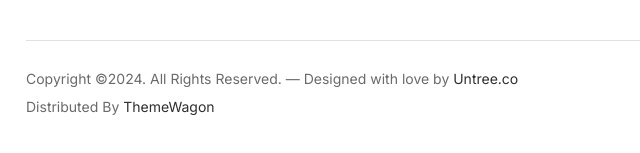
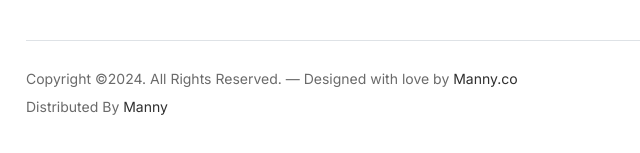
Before and after one commit to manny2023999/interiordecor, a plain HTML site: page shop.html in a window 1280 px wide. Shown: the part 2173-2326 px from the top of the page, 56-696 px from the left. Drawn offline with Linux system fonts and the light colour scheme.

Commit message:
Update shop.html

```diff
--- a/shop.html
+++ b/shop.html
@@ -10,8 +10,8 @@
 <head>
   <meta charset="utf-8">
   <meta name="viewport" content="width=device-width, initial-scale=1, shrink-to-fit=no">
-  <meta name="author" content="Untree.co">
-  <link rel="shortcut icon" href="favicon.png">
+  <meta name="author" content="M & co">
+  <link rel="shortcut icon" href="Group.png">
 
   <meta name="description" content="" />
   <meta name="keywords" content="bootstrap, bootstrap4" />
@@ -286,7 +286,7 @@
 				<div class="border-top copyright">
 					<div class="row pt-4">
 						<div class="col-lg-6">
-							<p class="mb-2 text-center text-lg-start">Copyright &copy;<script>document.write(new Date().getFullYear());</script>. All Rights Reserved. &mdash; Designed with love by <a href="https://untree.co">Untree.co</a>  Distributed By <a href="https://themewagon.com">ThemeWagon</a> <!-- License information: https://untree.co/license/ -->
+							<p class="mb-2 text-center text-lg-start">Copyright &copy;<script>document.write(new Date().getFullYear());</script>. All Rights Reserved. &mdash; Designed with love by <a href="https://untree.co">Manny.co</a>  Distributed By <a href="https://themewagon.com">Manny</a> <!-- License information: https://manny.co/license/ -->
             </p>
 						</div>
 
```
